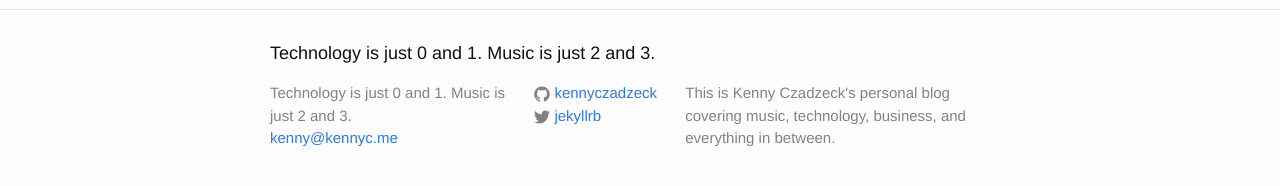
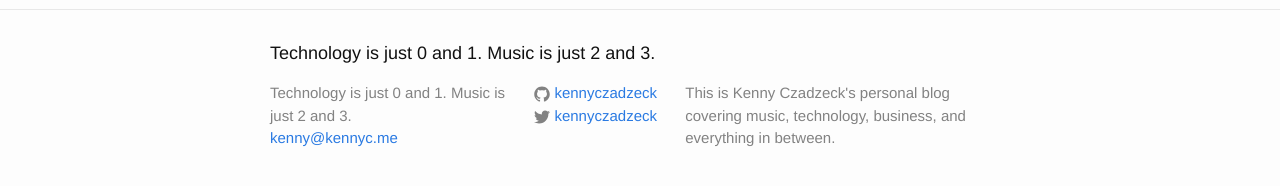
Before and after one commit to kennyczadzeck/kennyczadzeck.github.io, a Jekyll site: the page built from index.html, in a window 1280 px wide. Shown: the part 287-473 px from the top of the page. Built offline with Jekyll 4.4.1, drawn with Linux system fonts in a browser that asks for light colours.

Commit message:
corrected typo in twitter handle

```diff
--- a/_config.yml
+++ b/_config.yml
@@ -4,7 +4,7 @@ email: kenny@kennyc.me
 description: This is Kenny Czadzeck's personal blog covering music, technology, business, and everything in between.
 baseurl: "" # the subpath of your site, e.g. /blog/
 url: "" # the base hostname & protocol for your site
-twitter_username: jekyllrb
+twitter_username: kennyczadzeck
 github_username:  kennyczadzeck
 # Build settings
 markdown: kramdown
```
